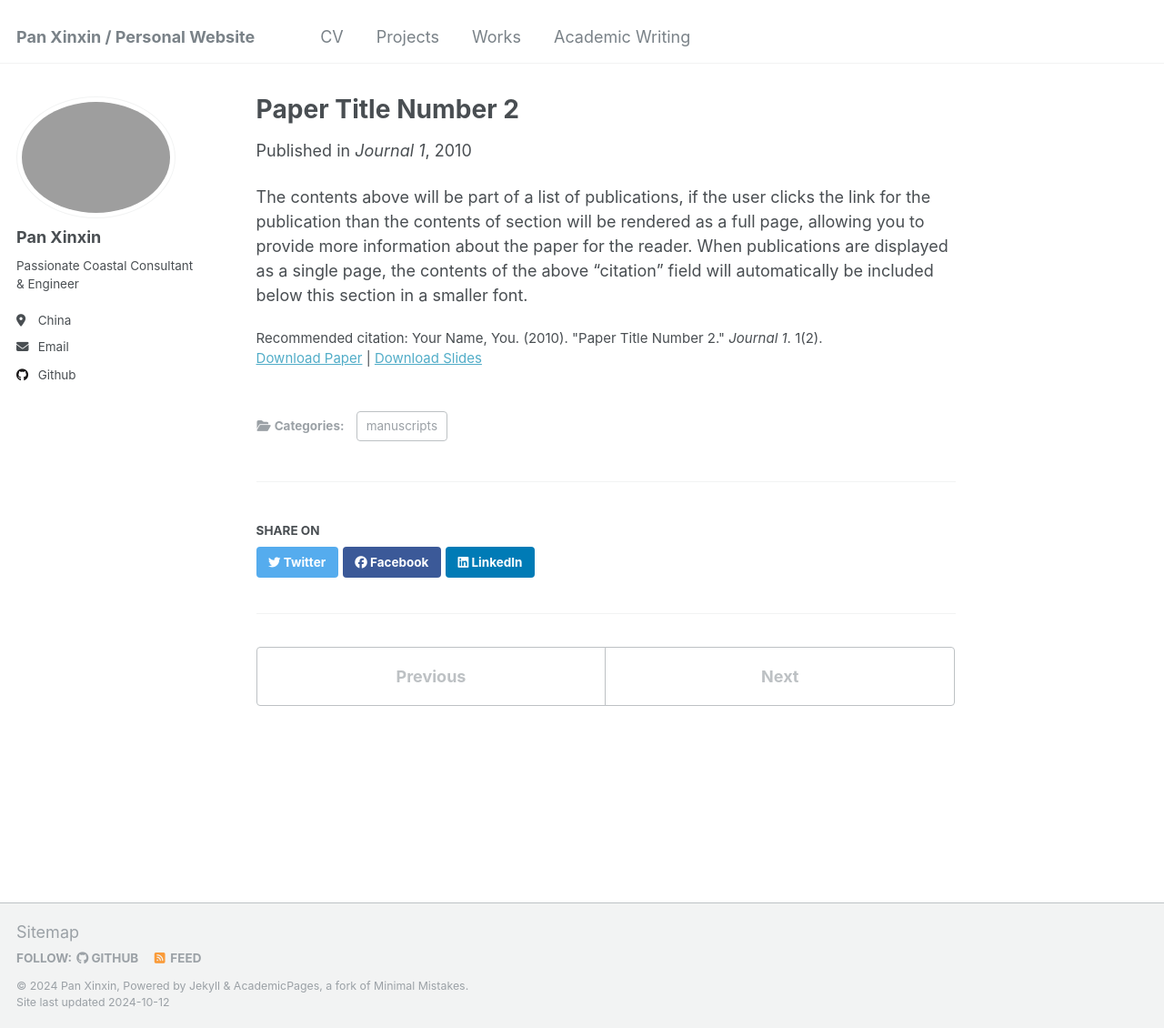
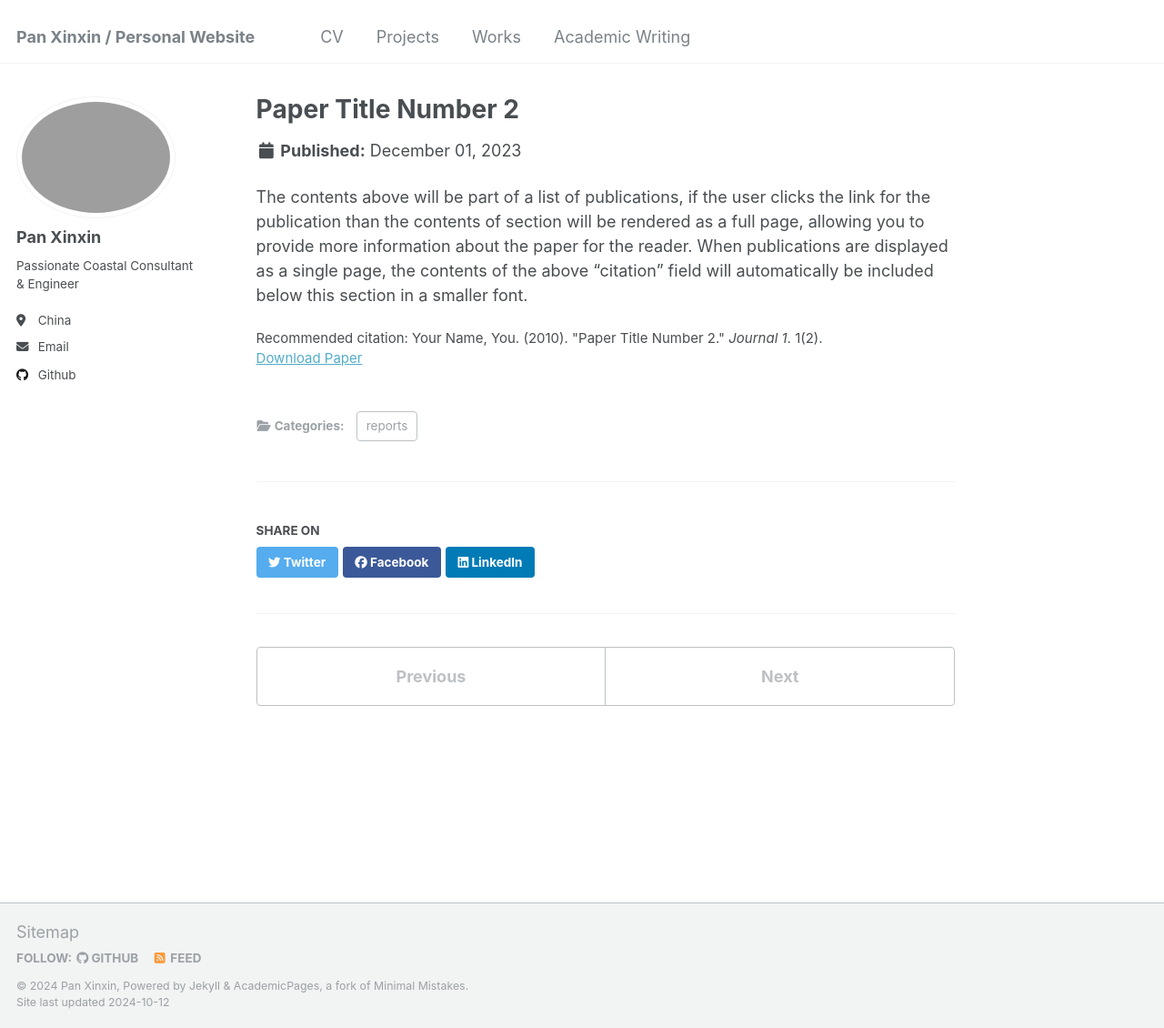
Before and after one commit to kingdaxing/kingdaxing.github.io, a Jekyll site: the page built from _publications/2010-10-01-paper-title-number-2.md, in a window 1280 px wide and 1130 px high. Shown: the whole window at 91% size. Built offline with Jekyll 4.4.1, drawn with Linux system fonts in a browser that asks for light colours.

Commit message:
Update 2010-10-01-paper-title-number-2.md

```diff
--- a/_publications/2010-10-01-paper-title-number-2.md
+++ b/_publications/2010-10-01-paper-title-number-2.md
@@ -1,13 +1,10 @@
 ---
 title: "Paper Title Number 2"
 collection: publications
-category: manuscripts
-permalink: /publication/2010-10-01-paper-title-number-2
+category: reports
 excerpt: 'This paper is about the number 2. The number 3 is left for future work.'
-date: 2010-10-01
-venue: 'Journal 1'
-slidesurl: 'http://academicpages.github.io/files/slides2.pdf'
-paperurl: 'http://academicpages.github.io/files/paper2.pdf'
+date: 2023-12-01
+paperurl: 'http://academicpages.github.io/files/NO2.pdf'
 citation: 'Your Name, You. (2010). &quot;Paper Title Number 2.&quot; <i>Journal 1</i>. 1(2).'
 ---
 
```
